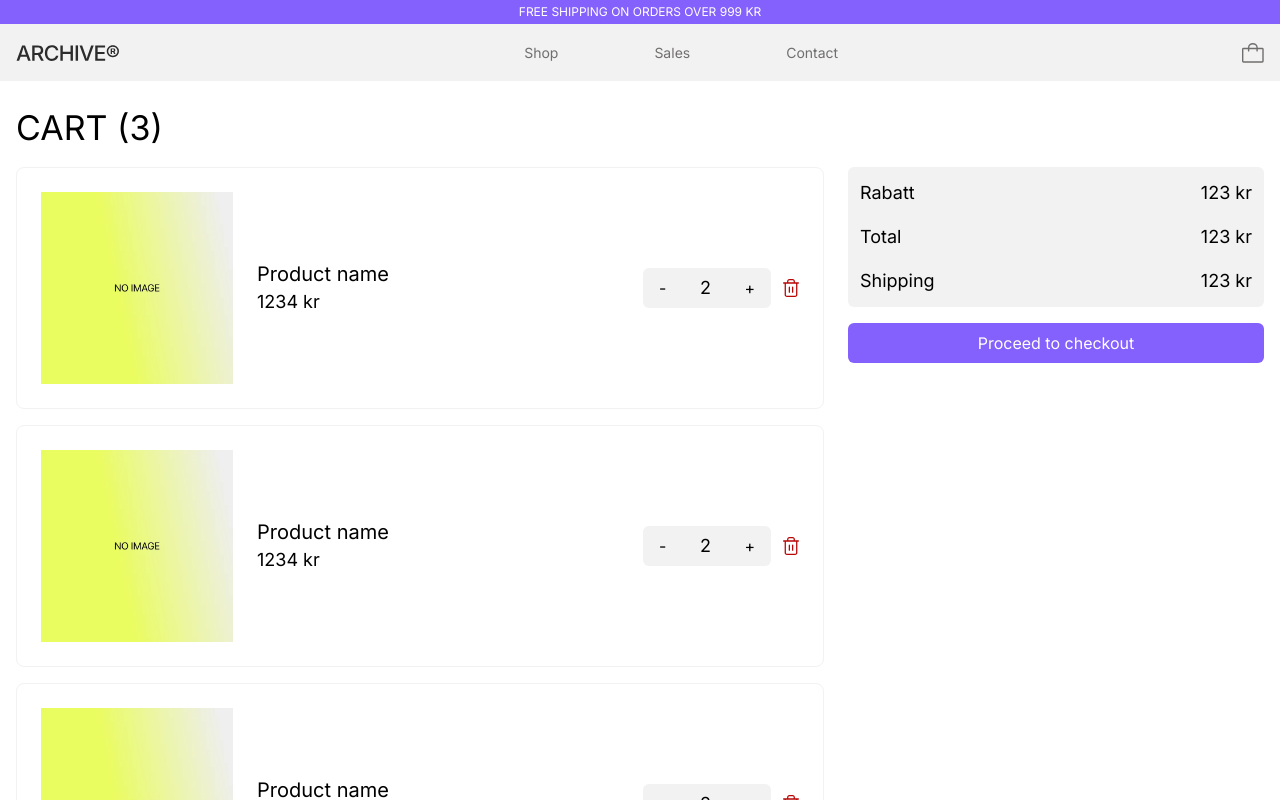
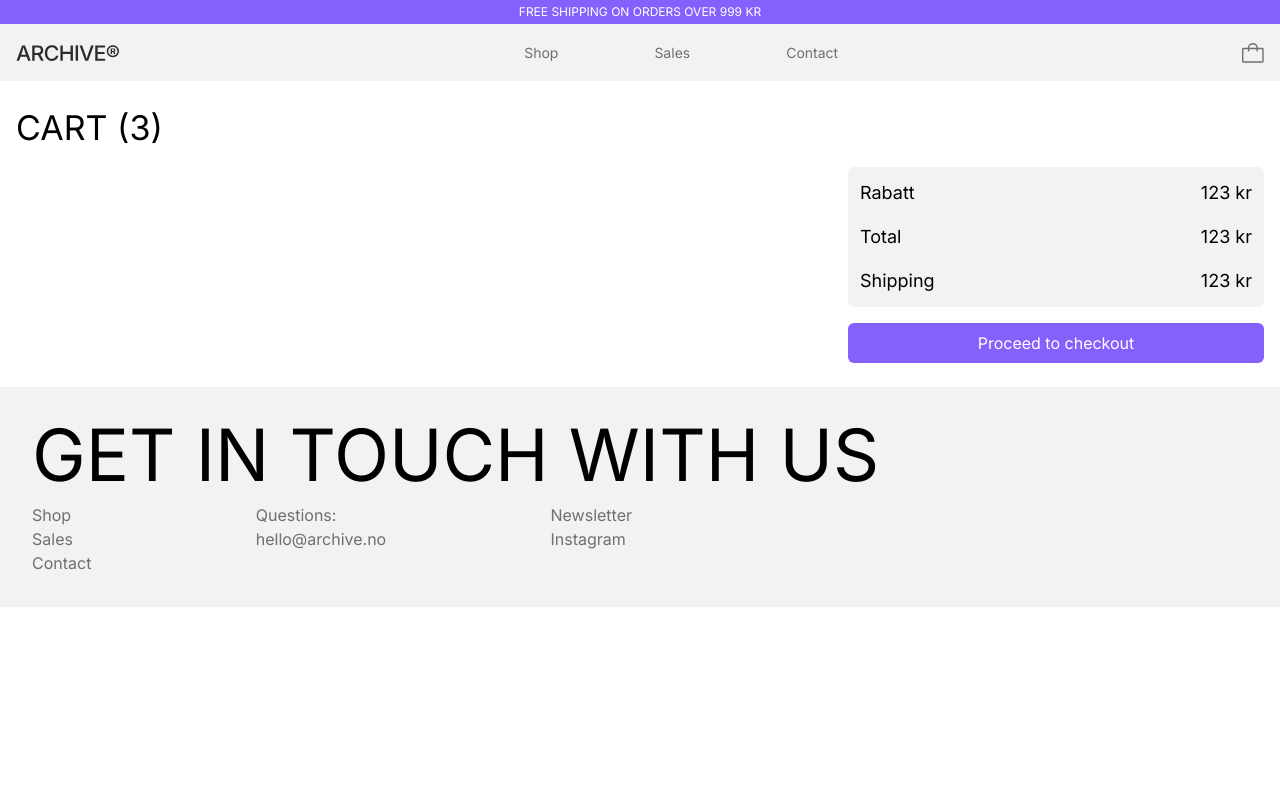
Before and after one commit to 8headswillroll8/archive, a React (Vite) app: page /cart in a window 1280 px wide. Shown: the top 800 px of the page. Built offline with nearby package versions, Linux system fonts and the light colour scheme.

Commit message:
feat: add cart quantity update logic

```diff
--- a/src/components/CartItem.tsx
+++ b/src/components/CartItem.tsx
@@ -1,25 +1,30 @@
 import fallbackImage from "../assets/images/fallback-image.webp";
 import trashIcon from "../assets/graphics/trash-icon.svg";
+import type { CartItem as CartItemType } from "../types/CartItem";
 
-function CartItem() {
+interface CartItemProps {
+  item: CartItemType;
+}
+
+function CartItem({ item }: CartItemProps) {
   return (
     <article className="flex gap-4 rounded-lg border border-brand-neutral-100 p-4 md:gap-6 md:items-center md:p-6">
       <div className="w-36 shrink-0 md:w-48">
         <img
-          src={fallbackImage}
+          src={item.image.url}
           onError={(e) => {
             e.currentTarget.onerror = null;
             e.currentTarget.src = fallbackImage;
           }}
           className="aspect-square w-full object-cover"
-          alt=""
+          alt={item.image.alt}
         />
       </div>
 
       <div className="flex min-w-0 flex-1 flex-col justify-between gap-4 md:flex-row md:items-center">
         <div>
-          <h2 className="text-xl">Product name</h2>
-          <p className="text-lg">1234 kr</p>
+          <h2 className="text-xl">{item.title}</h2>
+          <p className="text-lg">{item.discountedPrice}</p>
         </div>
 
         <div className="flex shrink-0 items-center gap-3">
@@ -28,7 +33,7 @@ function CartItem() {
               -
             </button>
 
-            <span className="text-lg">2</span>
+            <span className="text-lg">{item.quantity}</span>
 
             <button type="button" aria-label="Increase quantity">
               +
--- a/src/pages/Cart.tsx
+++ b/src/pages/Cart.tsx
@@ -1,8 +1,11 @@
 import Button from "../components/Button";
 import CartItem from "../components/CartItem";
 import CartSummary from "../components/CartSummary";
+import { useCartStore } from "../stores/cartStore";
 
 function Cart() {
+  const items = useCartStore((state) => state.items);
+
   return (
     <div className="mx-auto w-full max-w-337.5 px-4">
       <div className="space-y-4 py-6">
@@ -11,9 +14,9 @@ function Cart() {
         <div className="flex flex-col gap-4 lg:flex-row lg:gap-6">
           {/* Cart items */}
           <div className="flex min-w-0 flex-1 flex-col gap-4">
-            <CartItem />
-            <CartItem />
-            <CartItem />
+            {items.map((item) => (
+              <CartItem key={item.id} item={item} />
+            ))}
           </div>
 
           {/* Cart summary */}
--- a/src/stores/cartStore.ts
+++ b/src/stores/cartStore.ts
@@ -4,6 +4,7 @@ import { create } from "zustand";
 interface CartStore {
   items: CartItem[];
   addItem: (item: CartItem) => void;
+  updateQuantity: (id: string, change: number) => void;
 }
 
 export const useCartStore = create<CartStore>((set) => ({
@@ -29,4 +30,15 @@ export const useCartStore = create<CartStore>((set) => ({
       };
     });
   },
+  updateQuantity: (id, change) => {
+    set((state) => {
+      return {
+        items: state.items.map((cartItem) =>
+          cartItem.id === id
+            ? { ...cartItem, quantity: Math.max(1, cartItem.quantity + change) }
+            : cartItem,
+        ),
+      };
+    });
+  },
 }));
```
